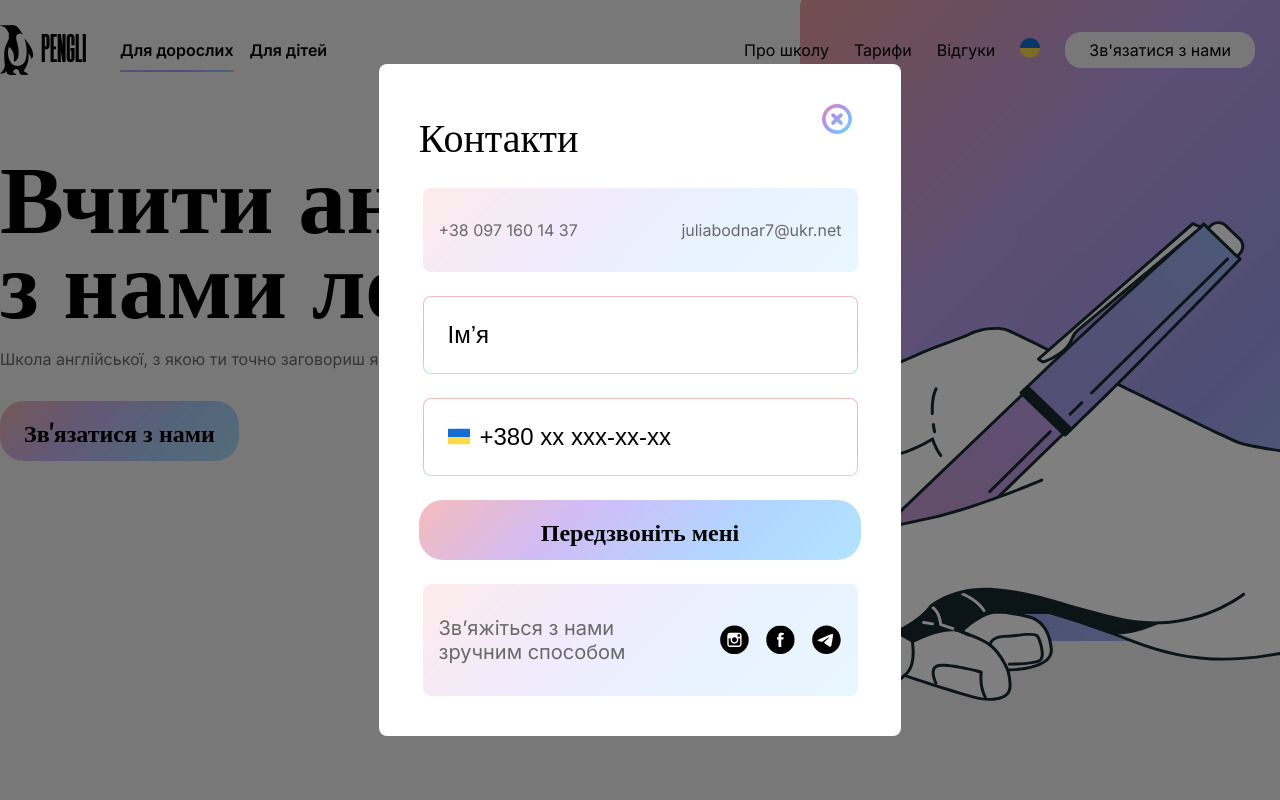
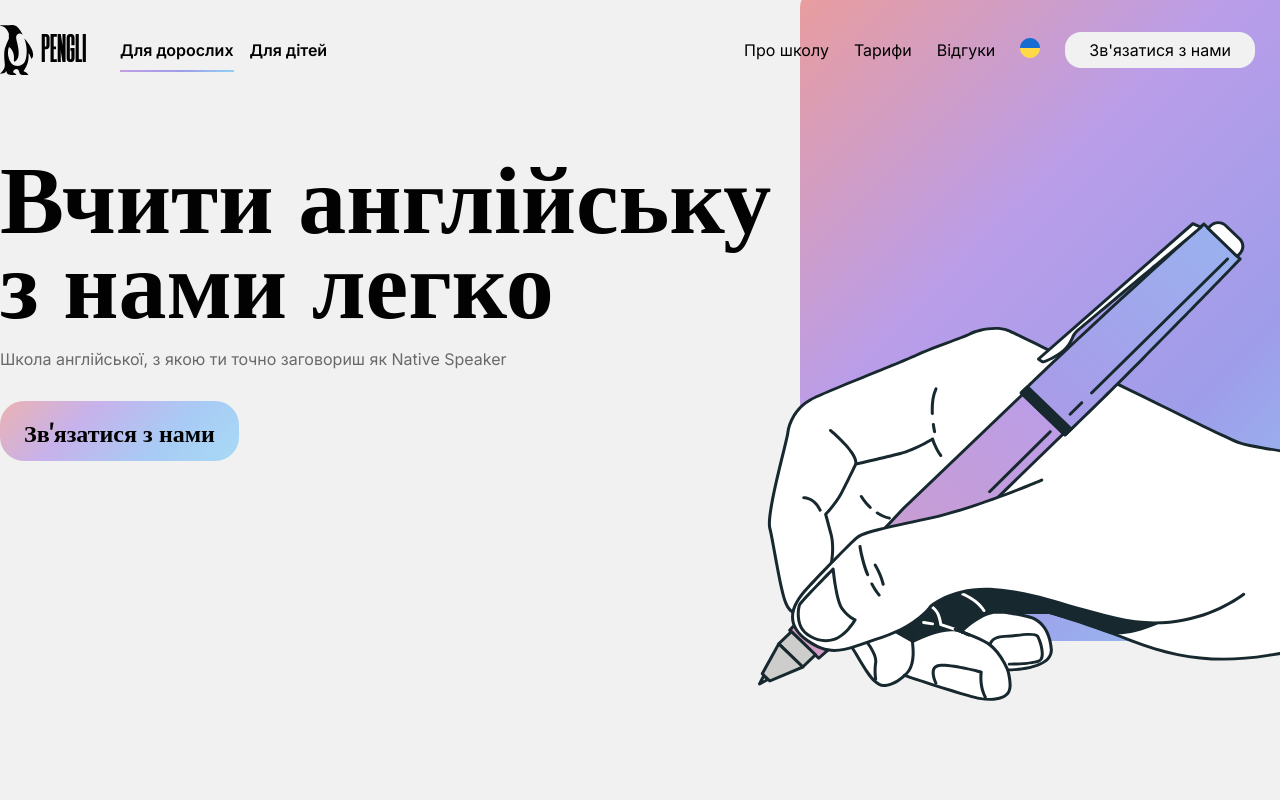
Before and after one commit to mirajane2207/english-school, a React (Create React App) app: page / in a window 1280 px wide. Shown: the top 800 px of the page. Built offline with nearby package versions, Linux system fonts and the light colour scheme.

Commit message:
Implemented show/hide modal functions

```diff
--- a/src/App.js
+++ b/src/App.js
@@ -9,7 +9,6 @@ import Form from './components/Form/Form'
 import Footer from './components/Footer/Footer'
 import ForChildren from './components/ForChildren/ForChildren'
 import ParentsAsk from './components/ParentsAsk/ParentsAsk'
-import ContactUsModal from './components/ContactUsModal/ContactUsModal'
 
 
 
@@ -33,7 +32,6 @@ const App = () => {
             <Reviews />
             <Form mode={mode}/>
             <Footer  mode={mode} changeMode={changeMode}/>
-            <ContactUsModal/>
           </div>
           : <div>
             <Header changeMode={changeMode} mode={mode} title='Школа англійської для дітей' text='Подбайте про майбутнє Вашої дитини вже зараз! Придбайте абонемент нашої онлайн-школи та відкрийте широкий спектр можливостей для Ваших дітлахів.'/>
@@ -43,7 +41,6 @@ const App = () => {
             <ParentsAsk />
             <Form mode={mode}/>
             <Footer mode={mode} changeMode={changeMode}/>
-            <ContactUsModal/>
           </div>
       }
 
--- a/src/components/ContactUsModal/ContactUsModal.jsx
+++ b/src/components/ContactUsModal/ContactUsModal.jsx
@@ -6,13 +6,22 @@ import fb from './../Footer/facebook-ico.svg'
 import tg from './../Footer/telegram-ico.svg'
 
 
-const ContactUsModal = () => {
+const ContactUsModal = ({visible, setVisible}) => {
+    const rootClasses = [classes.modal__container]
+    if(visible) {
+        rootClasses.push(classes.active)
+    }
+
+    function hideModal() {
+        setVisible(false)
+    }
+
     return (
-        <div className={[classes.modal__container, classes.active].join(' ')}>
-            <div className={classes.modal__content}>
+        <div className={rootClasses.join(' ')} onClick={hideModal}>
+            <div className={classes.modal__content} onClick={(e) => e.stopPropagation()}>
                 <div className={classes.modal__title} >
                     <h3>Контакти</h3>
-                    <button></button>
+                    <button onClick={hideModal}></button>
                 </div>
                 <div className={classes.modal__info}>
                     <p>+38 097 160 14 37</p>
--- a/src/components/ContactUsModal/ContactUsModal.module.css
+++ b/src/components/ContactUsModal/ContactUsModal.module.css
@@ -55,6 +55,7 @@
     justify-content: space-between;
     align-items: center;
     min-width: 435px;
+    height: 80px;
     gap: 5px;
 
     border-radius: 8px;
--- a/src/components/Header/Header.jsx
+++ b/src/components/Header/Header.jsx
@@ -1,18 +1,25 @@
-import React from 'react';
+import { React, useState } from 'react';
 import Navbar from '../Navbar/Navbar';
 import classes from "./Header.module.css";
+import ContactUsModal from '../ContactUsModal/ContactUsModal';
 
 
 const Header = (props) => {
+    const [modal, setModal] = useState(false);
+    function showModal() {
+        setModal(!modal)
+    }
+
     return (
         <div className={classes.header__container}>
-            <Navbar mode={props.mode} changeMode={props.changeMode}/>
+            <Navbar mode={props.mode} changeMode={props.changeMode} contactUs={showModal}/>
             <div>
                 <h1 className={classes.header__title}>{props.title}</h1>
                 <p className={classes.header__text}>{props.text}</p>
-                <button>Зв'язатися з нами</button>
+                <button onClick={showModal}>Зв'язатися з нами</button>
             </div>
             <div className={props.mode === 'adult' ? classes.header_img_adult : classes.header_img_children}></div>
+            <ContactUsModal visible={modal} setVisible={showModal} />
         </div>
     )
 }
--- a/src/components/Navbar/Navbar.jsx
+++ b/src/components/Navbar/Navbar.jsx
@@ -37,7 +37,7 @@ const Navbar = (props) => {
                             <option value="ru">Ru</option>
                         </select> */}
                     </li>
-                    <li><button className='contact-us-btn'>Зв'язатися з нами</button></li>
+                    <li><button className='contact-us-btn' onClick={props.contactUs}>Зв'язатися з нами</button></li>
                 </ul>
             </div>
         </nav>
```
